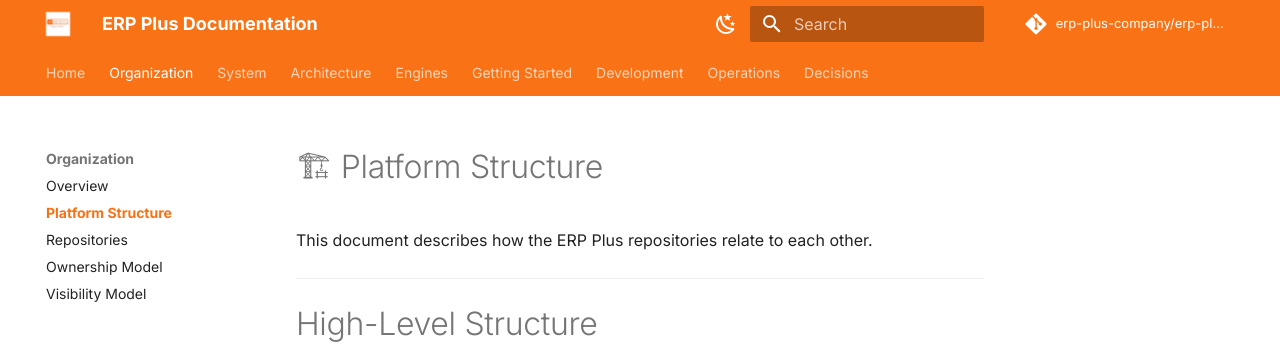
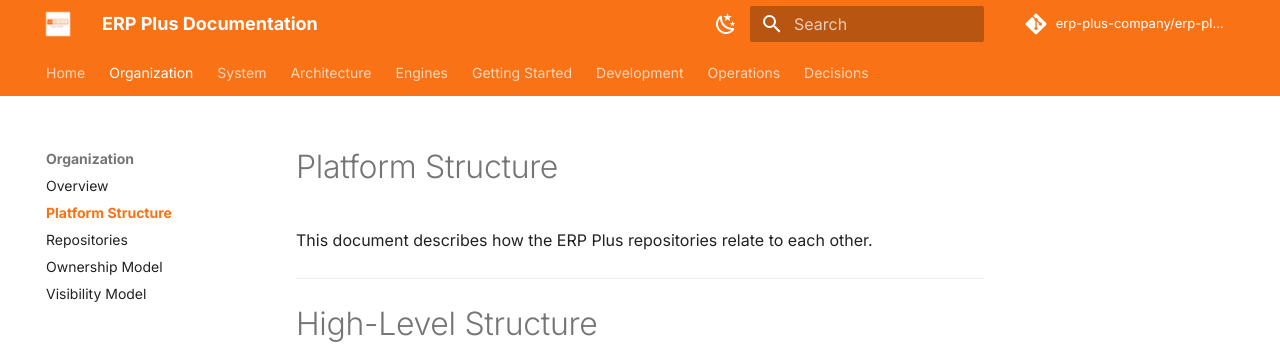
Before and after one commit to erp-plus-company/erp-plus-docs, an MkDocs documentation site: the page built from docs/organization/platform-structure.md, in a window 1280 px wide and 900 px high. Shown: the top 344 px of the window. Built offline with MkDocs 1.6.1 and Material for MkDocs 9.7.7, drawn with Linux system fonts in a browser that asks for light colours; comment, search, counter and statistics services are not loaded.

Commit message:
fix(docs): custom theme mkdocs

```diff
--- a/docs/organization/platform-structure.md
+++ b/docs/organization/platform-structure.md
@@ -1,4 +1,4 @@
-# 🏗 Platform Structure
+# Platform Structure
 
 This document describes how the ERP Plus repositories relate to each other.
 
```
